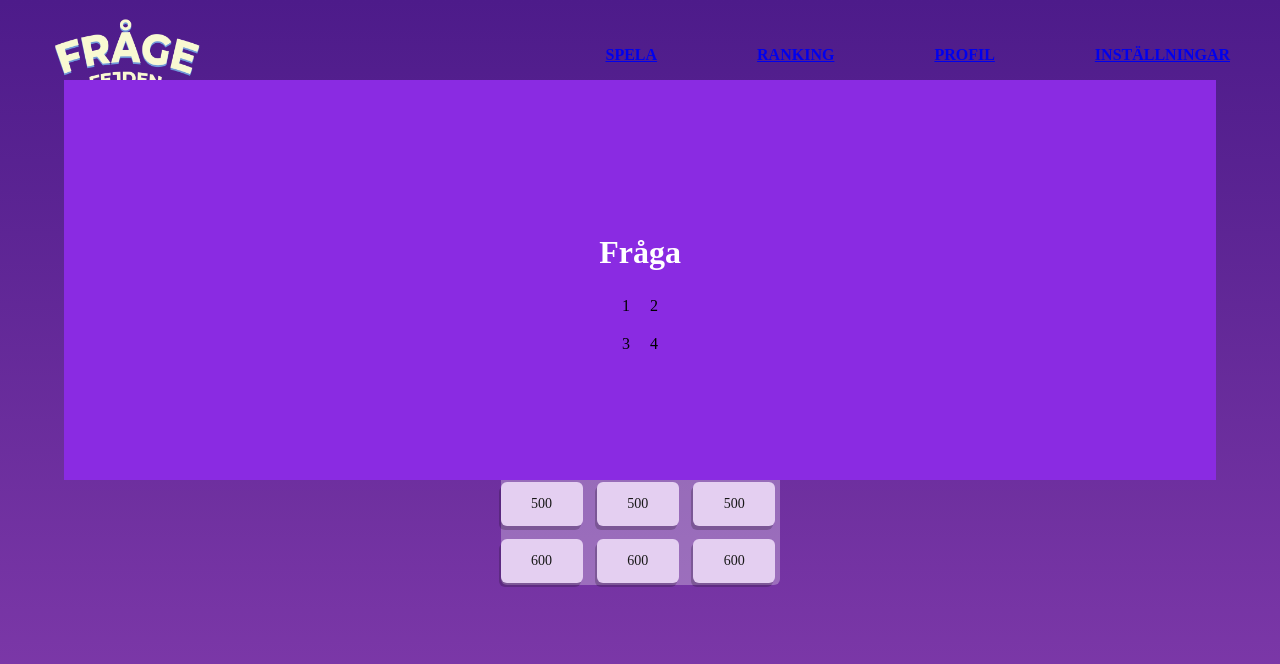
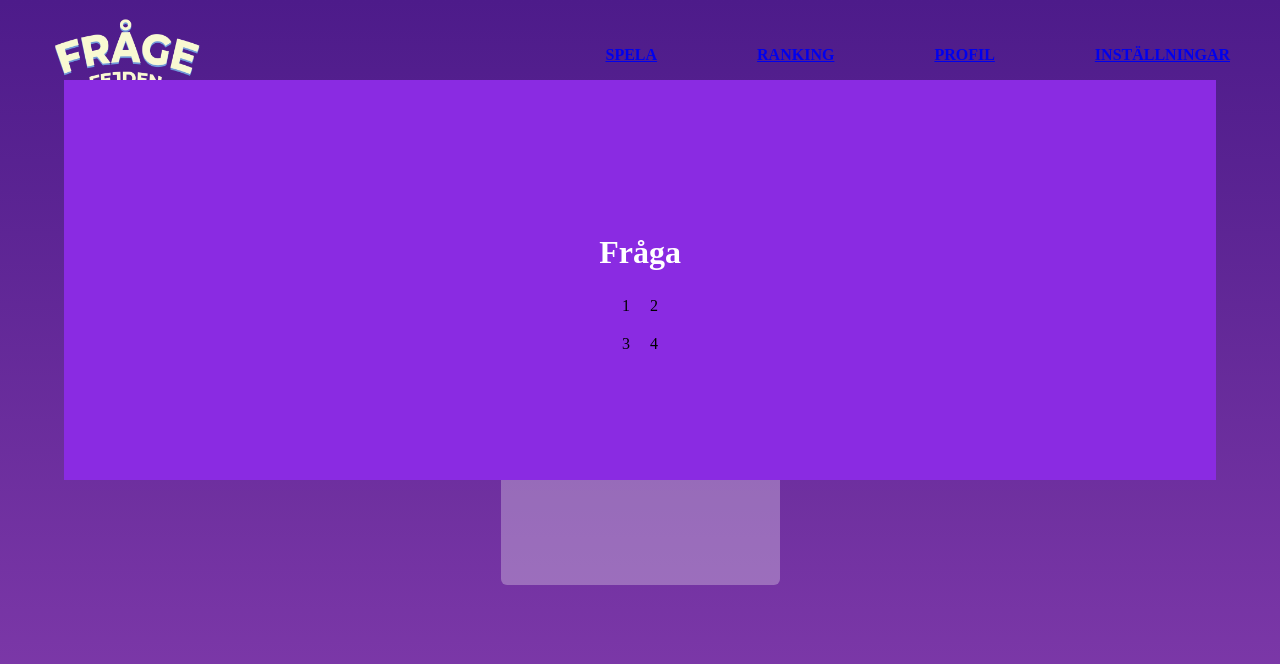
Before and after one commit to visceral89/Agil-Grupp-2, a Vue app: page /game in a window 1280 px wide. Shown: the top 664 px of the page. Built offline with nearby package versions, Linux system fonts and the light colour scheme.

Commit message:
Rensar gammal kod

```diff
--- a/src/components/GameBoard.vue
+++ b/src/components/GameBoard.vue
@@ -4,52 +4,41 @@
 			<h2>Välj fråga</h2>
 		</div>
 
-    <div id="game-board">
-      <!-- Categories -->
-      <div v-for="(category, index) in categories" :key="index" class="category-card">
-        <p>{{ category }}</p>
-      </div>
-
-      <!-- Game-cards -->
-      <div v-for="(questionCard, index) in questionCards" :key="index" class="game-card">
-        <p>{{ questionCard.points }}</p>
-      </div>
-    </div>
+		<div id="game-board"></div>
 	</div>
 </template>
 
 <script>
+import questions from "../lib/questions.json";
 export default {
 	data() {
 		return {
-        categories: ['Historia', 'Geografi', 'Musik'],
-        questionCards: []
-      }
+			questions: questions,
+		};
 	},
 	methods: {
-      generateGameCards() {
-        let points = [100, 200, 300, 400, 500, 600] //points for every row of each category
-
-        for (let i = 0; i < points.length; i++) { //loop to iterate through the point-rows
-          for (let j = 0; j < this.categories.length; j++) { //loop to iterate through the column categories
-            this.questionCards.push({ points: points[i] })
-          }
-        }
-      }
+		createBoard() {
+			// Här skapar vi spelbrädet.
+		},
+	},
+	computed() {
+    // Här gör vi justeringar på allt som finns.
   },
 	created() {
-      this.generateGameCards();
-    }
-  }
+		this.createBoard();
+	},
+};
 </script>
 
 <style scoped>
-  h2, .category-card, .game-card {
+h2,
+.category-card,
+.game-card {
 	font-family: Poppins;
 	line-height: normal;
 }
 h2 {
-    color: #FFF;
+	color: #fff;
 	text-align: center;
 	font-size: 32px;
 	font-style: normal;
@@ -67,7 +56,8 @@
 	text-align: center;
 	background-color: rgba(246, 246, 246, 0.3);
 }
-  .category-card, .game-card {
+.category-card,
+.game-card {
 	width: 82px;
 	height: 44px;
 	border-radius: 6px;
@@ -75,14 +65,14 @@
 	font-weight: 400;
 }
 .category-card {
-    background-color: #6D4192;
-    color: #FFF;
+	background-color: #6d4192;
+	color: #fff;
 	text-shadow: 0 4px 4px rgba(0, 0, 0, 0.25);
-    box-shadow: -2px 4px 0 0 rgba(0, 0, 0, 0.5) ;
+	box-shadow: -2px 4px 0 0 rgba(0, 0, 0, 0.5);
 }
 .game-card {
-    background-color: #E4CFF1;
+	background-color: #e4cff1;
 	color: #181818;
-    box-shadow: -2px 4px 0 0 rgba(0, 0, 0, 0.2) ;
+	box-shadow: -2px 4px 0 0 rgba(0, 0, 0, 0.2);
 }
 </style>
```
Lines whose indentation alone changed are shown as unchanged.
